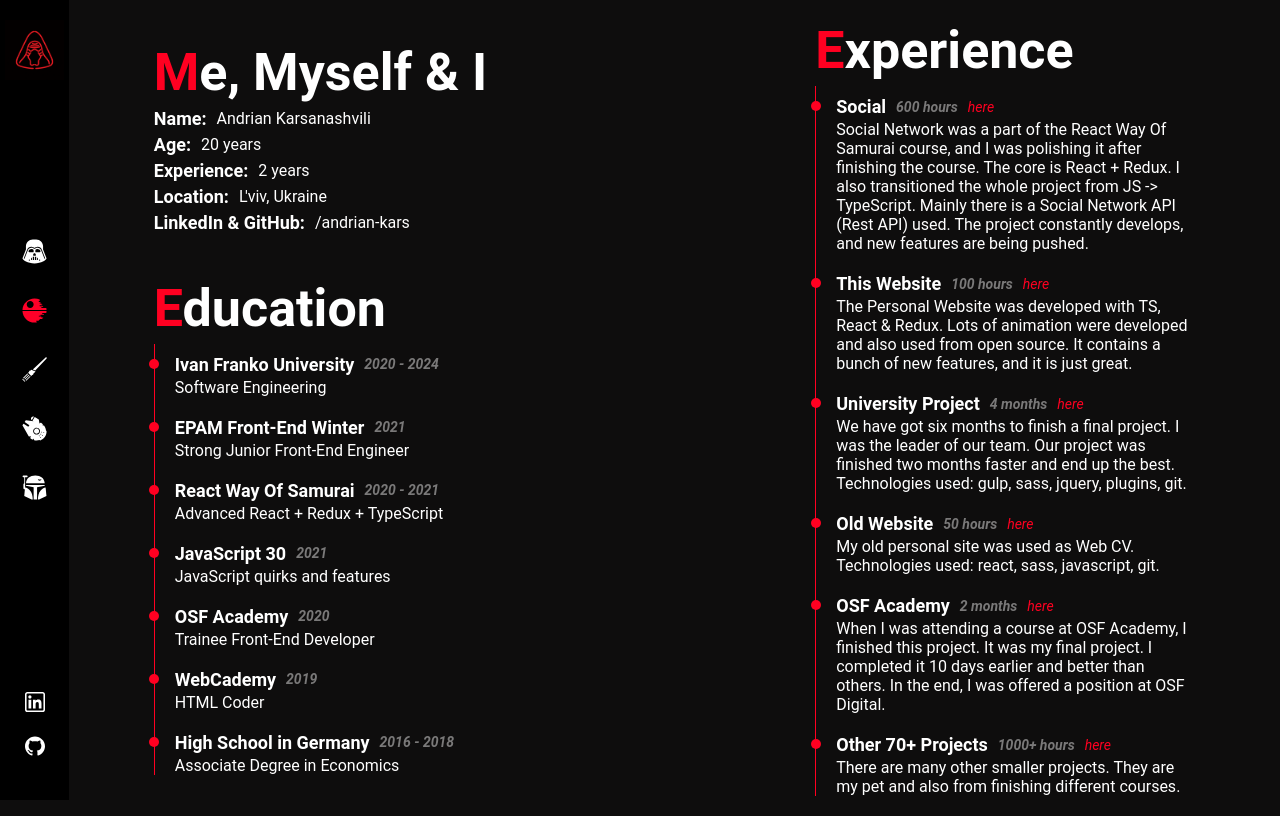
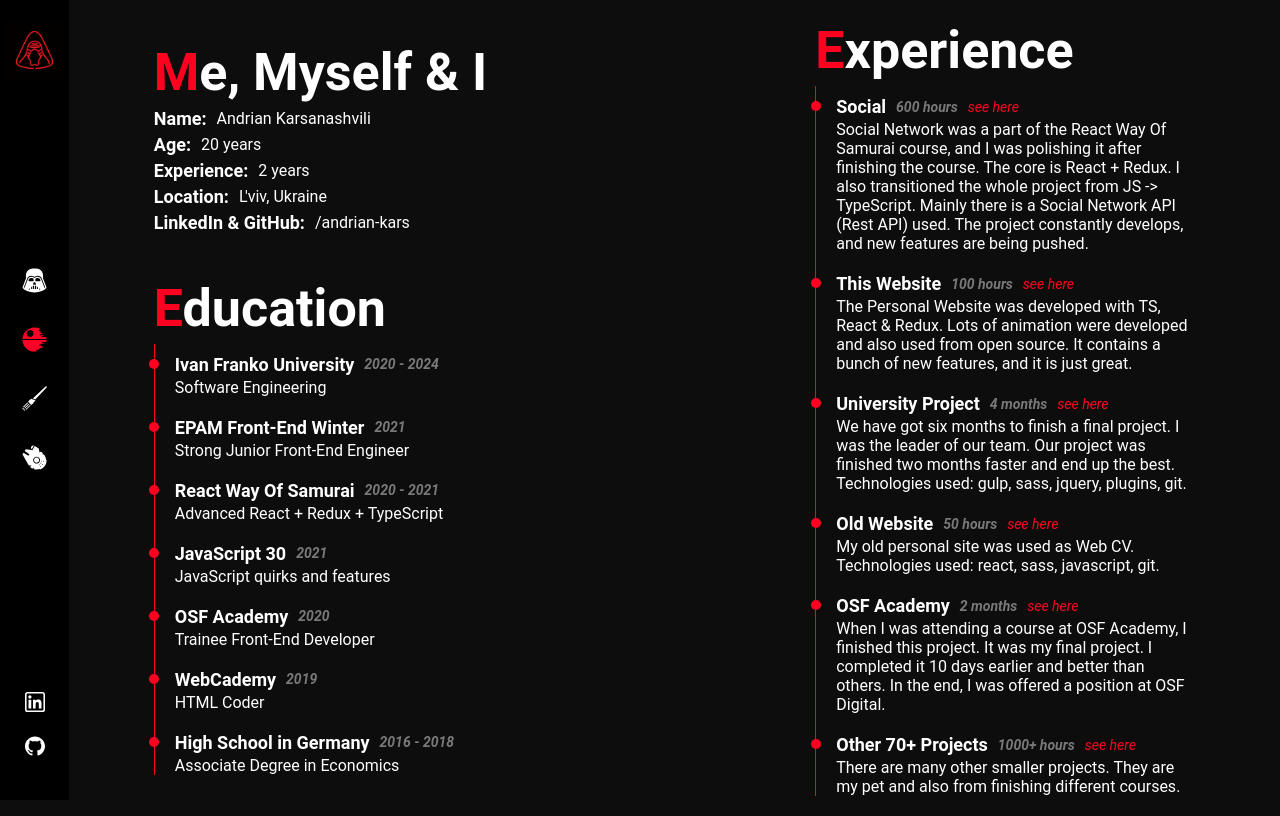
Before and after one commit to andrian-kars/andrian-kars.github.io, a React (Create React App) app: page /#/about in a window 1280 px wide. Built offline with nearby package versions, Linux system fonts and the light colour scheme.

Commit message:
Contact removal

```diff
--- a/src/App.tsx
+++ b/src/App.tsx
@@ -8,7 +8,7 @@ import Home from './components/Home/Home'
 import About from './components/About/About'
 import Skills from './components/Skills/Skills'
 import Works from './components/Works/Works'
-import Contact from './components/Contact/Contact'
+// import Contact from './components/Contact/Contact'
 import NightSky from './components/Animation/NightSky/NightSky'
 
 const App: React.FC = () => {
@@ -27,7 +27,7 @@ const App: React.FC = () => {
               <Route exact path="/about" render={() => <About />} />
               <Route exact path="/skills" render={() => <Skills />} />
               <Route exact path="/works" render={() => <Works />} />
-              <Route exact path="/contact" render={() => <Contact />} />
+              {/* <Route exact path="/contact" render={() => <Contact />} /> */}
               <Route exact path="*" render={() => <Redirect to={'/home'} />} />
             </Switch>
           </div>
--- a/src/components/About/About.tsx
+++ b/src/components/About/About.tsx
@@ -19,7 +19,7 @@ const About: React.FC<PropsType> = ({ aboutInfo, educationInfo, experienceInfo})
         <p className={s.description}>{it.description}</p>
     </div>))
     const experience = experienceInfo.map(it => ( <div key={it.title} className={s.item}>
-        <p className={s.title}>{it.title}<span className={s.time}>{it.time}</span><a href={it.link} target='_blank' rel='noreferrer' className={s.link}>here</a></p>
+        <p className={s.title}>{it.title}<span className={s.time}>{it.time}</span><a href={it.link} target='_blank' rel='noreferrer' className={s.link}>see here</a></p>
         <p className={s.description}>{it.description}</p>
     </div>))
 
--- a/src/components/Animation/ButtonTypeTwo/ButtonTypeTwo.tsx
+++ b/src/components/Animation/ButtonTypeTwo/ButtonTypeTwo.tsx
@@ -9,7 +9,7 @@ const ButtonTypeTwo: React.FC<PropsType> = ({ href, content }) => {
     return <div className={s.button}>
         <ul>
             <li>
-                <a href='https://github.com/andrian-kars' target='_blank' rel='noreferrer'>
+                <a href='https://github.com/andrian-kars' target='_blank' rel='noreferrer' aria-label="github">
                     <span></span>
                     <span></span>
                     <span></span>
@@ -20,7 +20,7 @@ const ButtonTypeTwo: React.FC<PropsType> = ({ href, content }) => {
                 </a>
             </li>
             <li>
-                <a href={href} target='_blank' rel='noreferrer'>
+                <a href={href} target='_blank' rel='noreferrer' aria-label="linkedin">
                     <span></span>
                     <span></span>
                     <span></span>
--- a/src/components/Navigation/Navigation.tsx
+++ b/src/components/Navigation/Navigation.tsx
@@ -34,14 +34,14 @@ const Navigation = () => {
                     <path d="M12.824,10.412c-0.341-0.228-0.738-0.349-1.146-0.349c-0.694,0-1.338,0.344-1.723,0.92c-0.634,0.949-0.377,2.236,0.571,2.869c0.342,0.228,0.739,0.35,1.147,0.35c0.694,0,1.337-0.344,1.722-0.92C14.029,12.332,13.773,11.045,12.824,10.412z"></path>
                 </svg>
             </NavLink></li>
-            <li><NavLink className={s.link} activeClassName={s.active} exact to="/contact" aria-label="contact">
+            {/* <li><NavLink className={s.link} activeClassName={s.active} exact to="/contact" aria-label="contact">
                 <svg viewBox="0 0 20 20">
                     <polygon points="18.198,7.95 3.168,7.95 3.168,8.634 9.317,9.727 9.317,19.564 12.05,19.564 12.05,9.727 18.198,8.634 "></polygon>
                     <path d="M2.485,10.057v-3.41H2.473l0.012-4.845h1.366c0.378,0,0.683-0.306,0.683-0.683c0-0.378-0.306-0.683-0.683-0.683H1.119c-0.378,0-0.683,0.306-0.683,0.683c0,0.378,0.306,0.683,0.683,0.683h0.683v4.845C1.406,6.788,1.119,7.163,1.119,7.609v2.733c0,0.566,0.459,1.025,1.025,1.025c0.053,0,0.105-0.008,0.157-0.016l-0.499,5.481l5.9,2.733h0.931C8.634,13.266,5.234,10.458,2.485,10.057z"></path>
                     <path d="M18.169,6.584c-0.303-3.896-3.202-6.149-7.486-6.149c-4.282,0-7.183,2.252-7.484,6.149H18.169z M15.463,3.187c0.024,0.351-0.103,0.709-0.394,0.977c-0.535,0.495-1.405,0.495-1.94,0c-0.29-0.268-0.418-0.626-0.394-0.977C13.513,3.827,14.683,3.827,15.463,3.187z"></path>
                     <path d="M18.887,10.056c-2.749,0.398-6.154,3.206-6.154,9.508h0.933l5.899-2.733L18.887,10.056z"></path>
                 </svg>
-            </NavLink></li>
+            </NavLink></li> */}
         </ul>
         <ul className={s.socials}>
             <li className={s.social}><a href='https://www.linkedin.com/in/andrian-kars/' target='_blank' rel='noreferrer' aria-label="linkedin">
```
